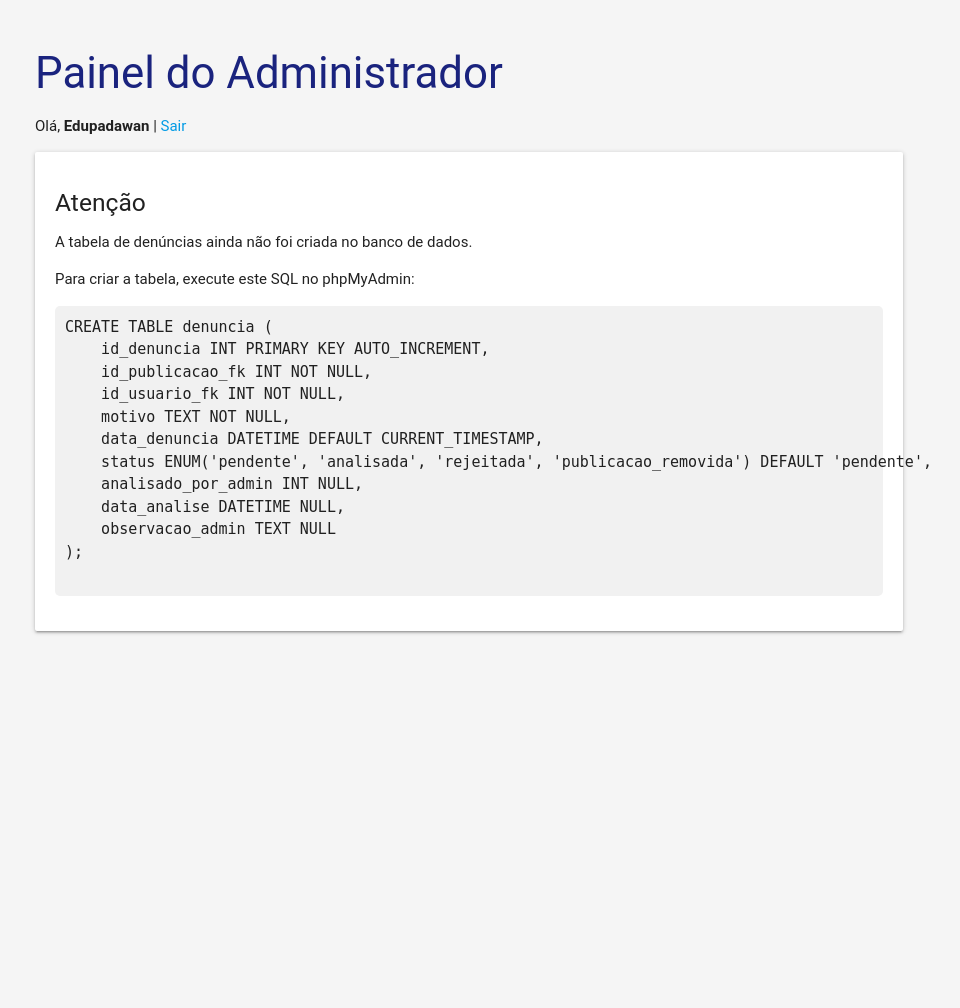
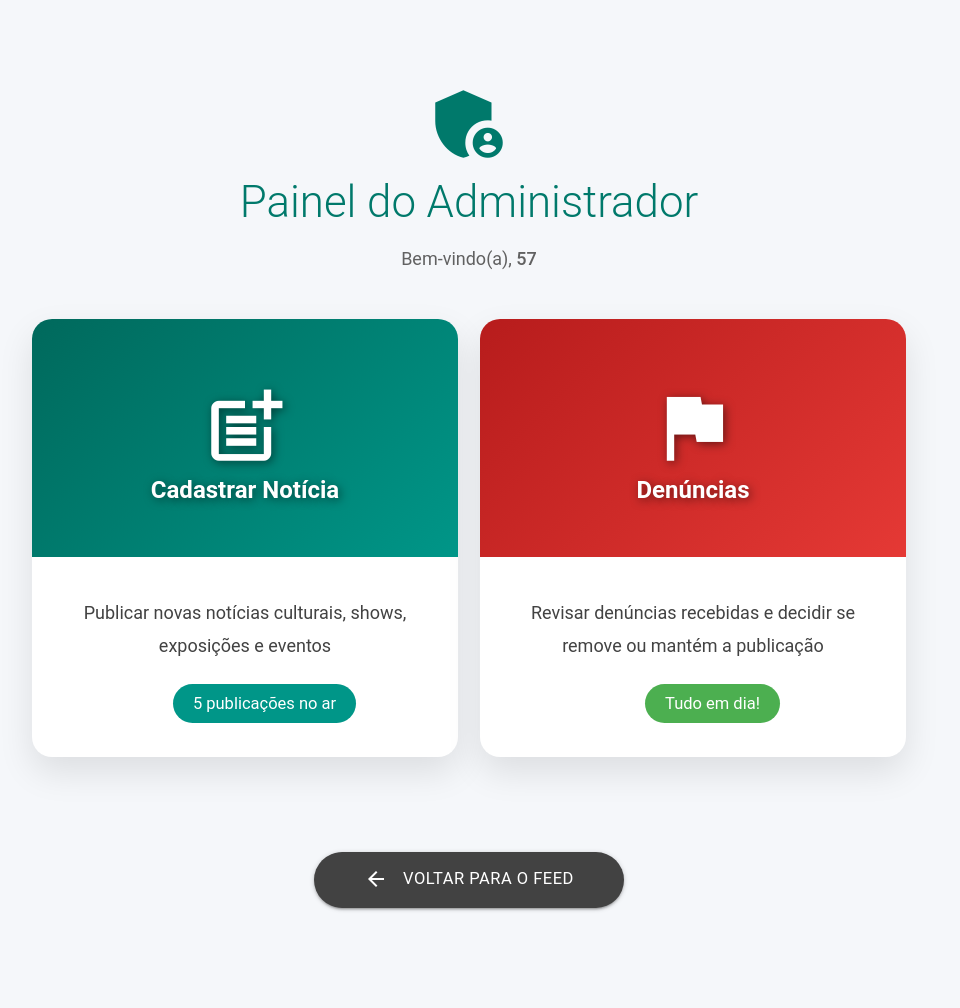
Before and after one commit to ThomasBraccini/TCC, a PHP site: page /administrador/index.php in a window 1280 px wide. Shown: the whole page, without its empty margins (171-1131 px from the left). Before the commit the page ends 634 px from the top, so only its background shows below. Run offline with PHP 8.4, Linux system fonts and the light colour scheme; a user stored in the database is signed in; data comes from the database, SQL or seed files in the repository; data that the repository does not hold is empty.

Commit message:
Denuncias feitas
denuncias com código de ia feitas, agora simplificar o código

```diff
--- a/administrador/index.php
+++ b/administrador/index.php
@@ -1,60 +1,26 @@
 <?php
 session_start();
-include '../conexao.php';
+require_once "../conexao.php";
 
-// Verificar se está logado como admin
-if (!isset($_SESSION['user_id']) || $_SESSION['is_admin'] != 1) {
-    header("Location: ../cadastro_login/login.php");
-    exit();
+// Proteção: só admin entra
+if (!isset($_SESSION['user_id']) || !isset($_SESSION['is_admin']) || $_SESSION['is_admin'] != 1) {
+    header("Location: ../index.php");
+    exit;
 }
 
-// Primeiro, vamos verificar se a tabela denuncia existe
-$tabela_existe = false;
-$result = mysqli_query($conexao, "SHOW TABLES LIKE 'denuncia'");
-if ($result && mysqli_num_rows($result) > 0) {
-    $tabela_existe = true;
-}
-mysqli_free_result($result);
-
-// Se tentar analisar denúncia mas a tabela não existe
-if (isset($_POST['analisar']) && !$tabela_existe) {
-    $mensagem = "A tabela de denúncias ainda não foi criada.";
-}
-// Se a tabela existe e foi enviado formulário
-elseif (isset($_POST['analisar']) && $tabela_existe) {
-    $id_denuncia = $_POST['id_denuncia'];
-    $status = $_POST['status'];
-    $obs = $_POST['observacao'];
-
-    $sql = "UPDATE denuncia
-            SET status = ?,
-                analisado_por_admin = ?,
-                data_analise = NOW(),
-                observacao_admin = ?
-            WHERE id_denuncia = ?";
-
-    $stmt = mysqli_prepare($conexao, $sql);
-    mysqli_stmt_bind_param($stmt, "sisi", $status, $_SESSION['user_id'], $obs, $id_denuncia);
-    mysqli_stmt_execute($stmt);
-    mysqli_stmt_close($stmt);
+// ================= CONTADORES =================
+// Total de denúncias pendentes
+$total_denuncias = 0;
+$res_den = mysqli_query($conexao, "SELECT COUNT(*) AS t FROM denuncia WHERE status = 'pendente'");
+if ($res_den) {
+    $total_denuncias = mysqli_fetch_assoc($res_den)['t'];
 }
 
-// Buscar denúncias se a tabela existir
-$denuncias = [];
-if ($tabela_existe) {
-    $sql = "SELECT d.*, p.titulo, u.nome as nome_denunciante
-            FROM denuncia d
-            JOIN publicacao p ON d.id_publicacao_fk = p.id_publicacao
-            JOIN usuario u ON d.id_usuario_fk = u.id_usuario
-            WHERE d.status = 'pendente'
-            ORDER BY d.data_denuncia DESC";
-
-    $resultado = mysqli_query($conexao, $sql);
-
-    if ($resultado) {
-        $denuncias = mysqli_fetch_all($resultado, MYSQLI_ASSOC);
-        mysqli_free_result($resultado);
-    }
+// Total de publicações ativas
+$total_publicacoes = 0;
+$res_pub = mysqli_query($conexao, "SELECT COUNT(*) AS t FROM publicacao WHERE deleted_at IS NULL");
+if ($res_pub) {
+    $total_publicacoes = mysqli_fetch_assoc($res_pub)['t'];
 }
 ?>
 
@@ -63,90 +29,125 @@ if ($tabela_existe) {
 <head>
     <meta charset="UTF-8">
     <meta name="viewport" content="width=device-width, initial-scale=1.0">
-    <title>Painel Admin</title>
-    <link rel="stylesheet" href="../css/materialize.css">
-    <link rel="stylesheet" href="../css/style_todos.css">
+    <title>Admin • NAC Portal</title>
+    <link href="https://fonts.googleapis.com/icon?family=Material+Icons" rel="stylesheet">
+    <link type="text/css" rel="stylesheet" href="../css/materialize.min.css"/>
+    <link type="text/css" rel="stylesheet" href="../css/style_todos.css"/>
     <style>
-        body { padding: 20px; background: #f5f5f5; }
-        .card { padding: 20px; margin-bottom: 20px; }
-        h3 { color: #1a237e; }
+        body { background: #f5f7fa; }
+        .admin-card {
+            transition: all 0.4s cubic-bezier(0.175, 0.885, 0.32, 1.275);
+            border-radius: 20px !important;
+            overflow: hidden;
+            box-shadow: 0 15px 35px rgba(0,0,0,0.1);
+        }
+        .admin-card:hover {
+            transform: translateY(-12px);
+            box-shadow: 0 25px 50px rgba(0,0,0,0.2);
+        }
+        .card-title-admin {
+            font-weight: 700 !important;
+            font-size: 1.6rem !important;
+            text-shadow: 2px 2px 10px rgba(0,0,0,0.5);
+        }
+        .badge-admin {
+            font-size: 1.1rem !important;
+            padding: 10px 20px !important;
+            border-radius: 30px !important;
+        }
     </style>
 </head>
 <body>
 
-<div class="container">
-    <h3>Painel do Administrador</h3>
-    <p>Olá, <b><?=$_SESSION['nome'] ?? 'Admin'?></b> | <a href="../logout.php">Sair</a></p>
+    <div class="container" style="margin-top: 50px; margin-bottom: 100px;">
 
-    <?php if (isset($mensagem)): ?>
-        <div class="card-panel orange lighten-4">
-            <?= $mensagem ?>
+        <h3 class="center teal-text text-darken-2" style="font-weight: 300;">
+            <i class="material-icons large">admin_panel_settings</i><br>
+            Painel do Administrador
+        </h3>
+        <p class="center grey-text text-darken-2" style="font-size:1.2rem; margin-bottom:40px;">
+            Bem-vindo(a), <strong><?= $_SESSION['nome_usuario'] ?? 'Administrador' ?></strong>
+        </p>
+
+        <div class="row">
+
+            <!-- CADASTRAR NOTÍCIA -->
+            <div class="col s12 m6">
+                <a href="cadastrar_noticia.php" style="text-decoration:none; display:block;">
+                    <div class="card admin-card z-depth-5">
+                        <div class="card-image waves-effect waves-block waves-light" style="background: linear-gradient(135deg, #00695c, #009688); padding: 40px 20px;">
+                            <h4 class="white-text center card-title-admin">
+                                <i class="material-icons large">post_add</i><br>
+                                Cadastrar Notícia
+                            </h4>
+                        </div>
+                        <div class="card-content center" style="padding: 40px 20px;">
+                            <p class="grey-text text-darken-3" style="font-size:1.2rem; line-height:1.8;">
+                                Publicar novas notícias culturais, shows, exposições e eventos
+                            </p>
+                            <div class="center" style="margin-top:30px;">
+                                <span class="badge-admin teal white-text">
+                                    <i class="material-icons left">article</i>
+                                    <?= $total_publicacoes ?> publicações no ar
+                                </span>
+                            </div>
+                        </div>
+                    </div>
+                </a>
+            </div>
+
+            <!-- REVISAR DENÚNCIAS -->
+            <div class="col s12 m6">
+                <a href="denunciar.php" style="text-decoration:none; display:block;">
+                    <div class="card admin-card z-depth-5">
+                        <div class="card-image waves-effect waves-block waves-light" style="background: linear-gradient(135deg, #b71c1c, #e53935); padding: 40px 20px; position:relative;">
+                            <h4 class="white-text center card-title-admin">
+                                <i class="material-icons large">flag</i><br>
+                                Denúncias
+                            </h4>
+                            <?php if ($total_denuncias > 0): ?>
+                                <div class="new badge red pulse white-text" style="position:absolute; top:15px; right:15px; font-size:1.4rem; padding:10px 16px; border-radius:50%;">
+                                    <?= $total_denuncias ?>
+                                </div>
+                            <?php endif; ?>
+                        </div>
+                        <div class="card-content center" style="padding: 40px 20px;">
+                            <p class="grey-text text-darken-3" style="font-size:1.2rem; line-height:1.8;">
+                                Revisar denúncias recebidas e decidir se remove ou mantém a publicação
+                            </p>
+                            <div class="center" style="margin-top:30px;">
+                                <?php if ($total_denuncias == 0): ?>
+                                    <span class="badge-admin green white-text">
+                                        <i class="material-icons left">check_circle</i> Tudo em dia!
+                                    </span>
+                                <?php else: ?>
+                                    <span class="badge-admin red white-text">
+                                        <i class="material-icons left">warning</i>
+                                        <?= $total_denuncias ?> aguardando análise
+                                    </span>
+                                <?php endif; ?>
+                            </div>
+                        </div>
+                    </div>
+                </a>
+            </div>
+
         </div>
-    <?php endif; ?>
 
-    <?php if (!$tabela_existe): ?>
-        <div class="card">
-            <h5>Atenção</h5>
-            <p>A tabela de denúncias ainda não foi criada no banco de dados.</p>
-            <p>Para criar a tabela, execute este SQL no phpMyAdmin:</p>
-            <pre style="background: #f1f1f1; padding: 10px; border-radius: 5px;">
-CREATE TABLE denuncia (
-    id_denuncia INT PRIMARY KEY AUTO_INCREMENT,
-    id_publicacao_fk INT NOT NULL,
-    id_usuario_fk INT NOT NULL,
-    motivo TEXT NOT NULL,
-    data_denuncia DATETIME DEFAULT CURRENT_TIMESTAMP,
-    status ENUM('pendente', 'analisada', 'rejeitada', 'publicacao_removida') DEFAULT 'pendente',
-    analisado_por_admin INT NULL,
-    data_analise DATETIME NULL,
-    observacao_admin TEXT NULL
-);
-            </pre>
+        <div class="center" style="margin-top:80px;">
+            <a href="../feed.php" class="btn-large grey darken-3 waves-effect waves-light" style="border-radius:30px; padding:0 50px; height:56px; font-size:1.1rem;">
+                <i class="material-icons left">arrow_back</i>
+                Voltar para o Feed
+            </a>
         </div>
-    <?php else: ?>
-        <div class="card">
-            <h5>Denúncias Pendentes (<?=count($denuncias)?>)</h5>
 
-            <?php if (count($denuncias) == 0): ?>
-                <p>Tudo limpo! Nenhuma denúncia pendente.</p>
-            <?php else: ?>
-                <table class="highlight responsive-table">
-                    <thead>
-                        <tr>
-                            <th>Data</th>
-                            <th>Denunciante</th>
-                            <th>Publicação</th>
-                            <th>Motivo</th>
-                            <th>Ação</th>
-                        </tr>
-                    </thead>
-                    <tbody>
-                        <?php foreach($denuncias as $d): ?>
-                        <tr>
-                            <td><?=date('d/m/Y H:i', strtotime($d['data_denuncia']))?></td>
-                            <td><?=htmlspecialchars($d['nome_denunciante'])?></td>
-                            <td><?=htmlspecialchars($d['titulo'])?></td>
-                            <td><?=htmlspecialchars($d['motivo'])?></td>
-                            <td>
-                                <form method="post" style="margin:0;">
-                                    <input type="hidden" name="id_denuncia" value="<?=$d['id_denuncia']?>">
-                                    <select name="status" required>
-                                        <option value="analisada">Aprovada / Analisada</option>
-                                        <option value="rejeitada">Rejeitada</option>
-                                        <option value="publicacao_removida">Publicação Removida</option>
-                                    </select><br><br>
-                                    <textarea name="observacao" placeholder="Observação (opcional)" rows="2"></textarea><br><br>
-                                    <button type="submit" name="analisar" class="btn blue">Analisar</button>
-                                </form>
-                            </td>
-                        </tr>
-                        <?php endforeach; ?>
-                    </tbody>
-                </table>
-            <?php endif; ?>
-        </div>
-    <?php endif; ?>
-</div>
+    </div>
 
+    <script src="../js/materialize.min.js"></script>
+    <script>
+        document.addEventListener('DOMContentLoaded', function() {
+            M.AutoInit();
+        });
+    </script>
 </body>
 </html>
```
Also changed, not shown: administrador/denunciar.php (added, +295 -0 lines), feed.php (+89 -11 lines), processa_denuncia.php (added, +39 -0 lines).
